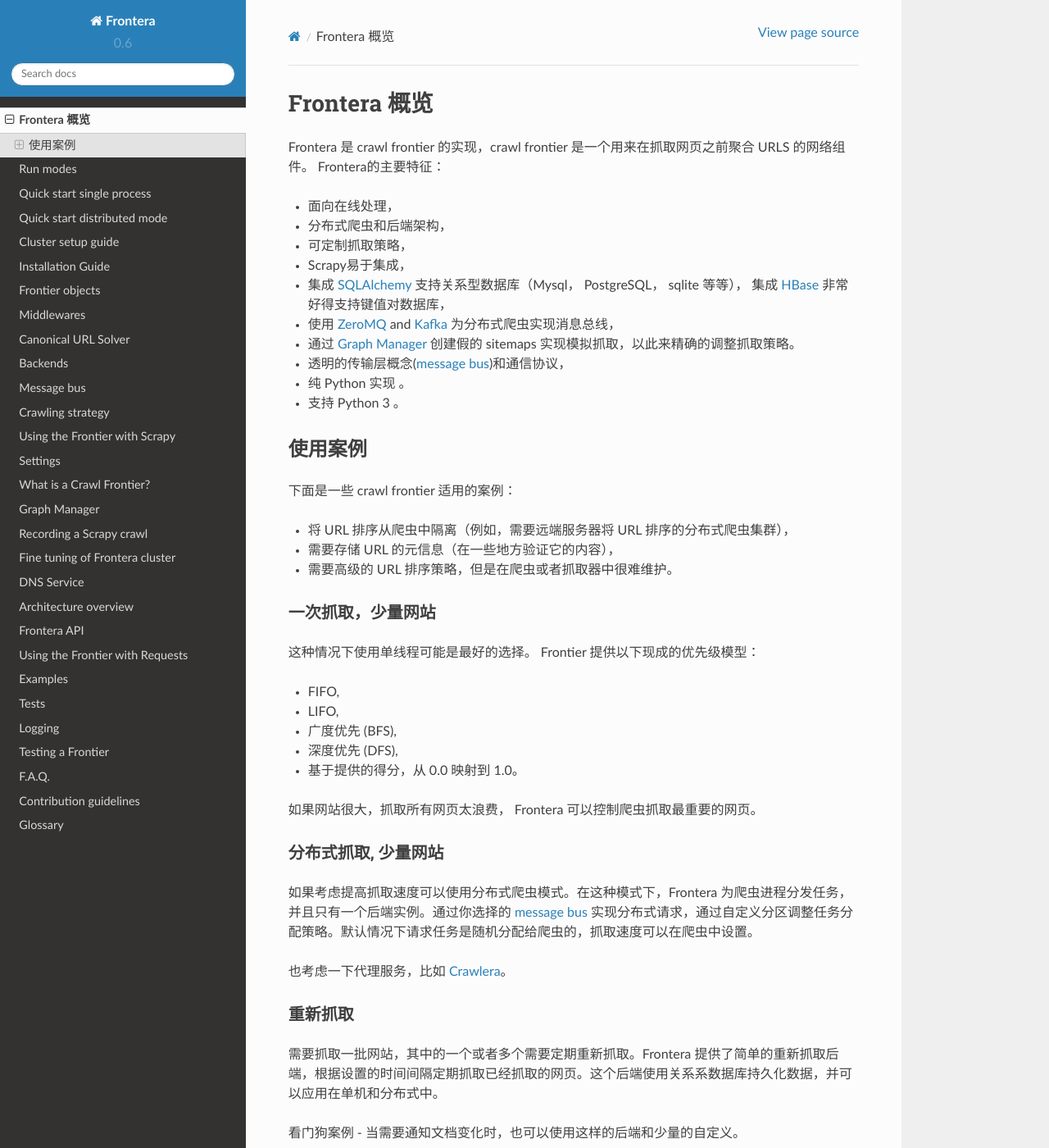
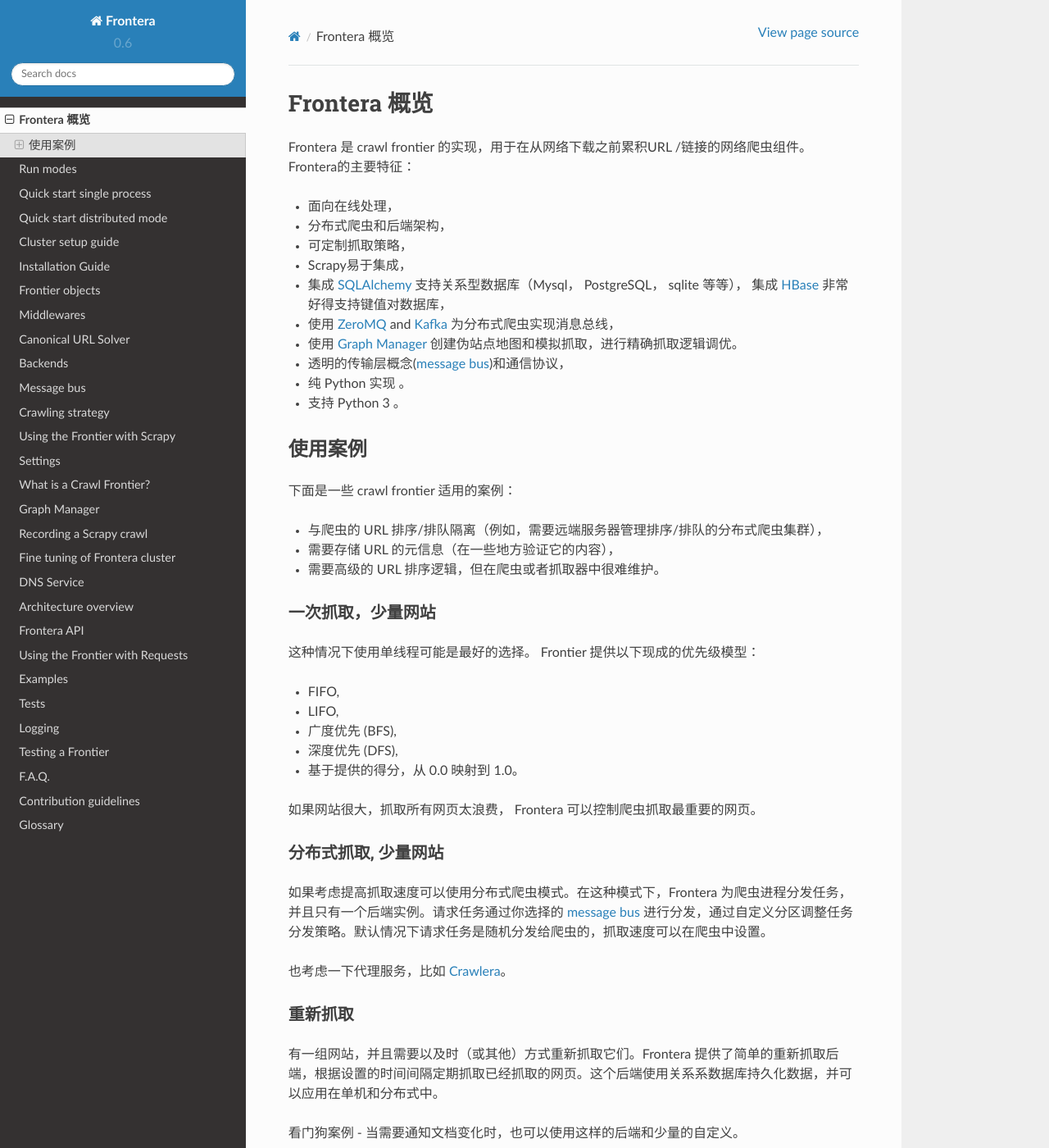
Before and after one commit to xsren/frontera-docs-zh_CN, a Sphinx documentation site: the page built from docs/source/topics/overview.rst, in a window 1280 px wide and 1400 px high. Shown: the whole window at 82% size. Built offline with Sphinx 7.4.7 and the Read the Docs theme 2.0.0, drawn with Linux system fonts in a browser that asks for light colours.

Commit message:
update overview

```diff
--- a/docs/source/topics/overview.rst
+++ b/docs/source/topics/overview.rst
@@ -2,7 +2,7 @@
 Frontera 概览
 ====================
 
-Frontera 是 crawl frontier 的实现，crawl frontier 是一个用来在抓取网页之前聚合 URLS 的网络组件。 Frontera的主要特征：
+Frontera 是 crawl frontier 的实现，用于在从网络下载之前累积URL /链接的网络爬虫组件。 Frontera的主要特征：
 
 * 面向在线处理，
 * 分布式爬虫和后端架构，
@@ -10,7 +10,8 @@
 * Scrapy易于集成，
 * 集成 `SQLAlchemy`_ 支持关系型数据库（Mysql， PostgreSQL， sqlite 等等）， 集成 `HBase`_ 非常好得支持键值对数据库，
 * 使用 `ZeroMQ`_ and `Kafka`_ 为分布式爬虫实现消息总线，
-* 通过 :doc:`Graph Manager <graph-manager>` 创建假的 sitemaps 实现模拟抓取，以此来精确的调整抓取策略。
+* 使用 :doc:`Graph Manager <graph-manager>` 创建伪站点地图和模拟抓取，进行精确抓取逻辑调优。
+
 * 透明的传输层概念(:term:`message bus`)和通信协议，
 * 纯 Python 实现 。
 * 支持 Python 3 。
@@ -21,9 +22,9 @@
 
 下面是一些 crawl frontier 适用的案例：
 
-* 将 URL 排序从爬虫中隔离（例如，需要远端服务器将 URL 排序的分布式爬虫集群），
+* 与爬虫的 URL 排序/排队隔离（例如，需要远端服务器管理排序/排队的分布式爬虫集群），
 * 需要存储 URL 的元信息（在一些地方验证它的内容），
-* 需要高级的 URL 排序策略，但是在爬虫或者抓取器中很难维护。
+* 需要高级的 URL 排序逻辑，但在爬虫或者抓取器中很难维护。
 
 一次抓取，少量网站
 ^^^^^^^^^^^^^^^^^^^^^^^^^^^^
@@ -42,7 +43,7 @@
 分布式抓取, 少量网站
 ^^^^^^^^^^^^^^^^^^^^^^^^^^^^^^
 
-如果考虑提高抓取速度可以使用分布式爬虫模式。在这种模式下，Frontera 为爬虫进程分发任务，并且只有一个后端实例。通过你选择的 :term:`message bus` 实现分布式请求，通过自定义分区调整任务分配策略。默认情况下请求任务是随机分配给爬虫的，抓取速度可以在爬虫中设置。
+如果考虑提高抓取速度可以使用分布式爬虫模式。在这种模式下，Frontera 为爬虫进程分发任务，并且只有一个后端实例。请求任务通过你选择的 :term:`message bus` 进行分发，通过自定义分区调整任务分发策略。默认情况下请求任务是随机分发给爬虫的，抓取速度可以在爬虫中设置。
 
 也考虑一下代理服务，比如 `Crawlera`_。
 
@@ -50,7 +51,7 @@
 重新抓取
 ^^^^^^^^^^
 
-需要抓取一批网站，其中的一个或者多个需要定期重新抓取。Frontera 提供了简单的重新抓取后端，根据设置的时间间隔定期抓取已经抓取的网页。这个后端使用关系系数据库持久化数据，并可以应用在单机和分布式中。
+有一组网站，并且需要以及时（或其他）方式重新抓取它们。Frontera 提供了简单的重新抓取后端，根据设置的时间间隔定期抓取已经抓取的网页。这个后端使用关系系数据库持久化数据，并可以应用在单机和分布式中。
 
 看门狗案例 - 当需要通知文档变化时，也可以使用这样的后端和少量的自定义。
 
```
